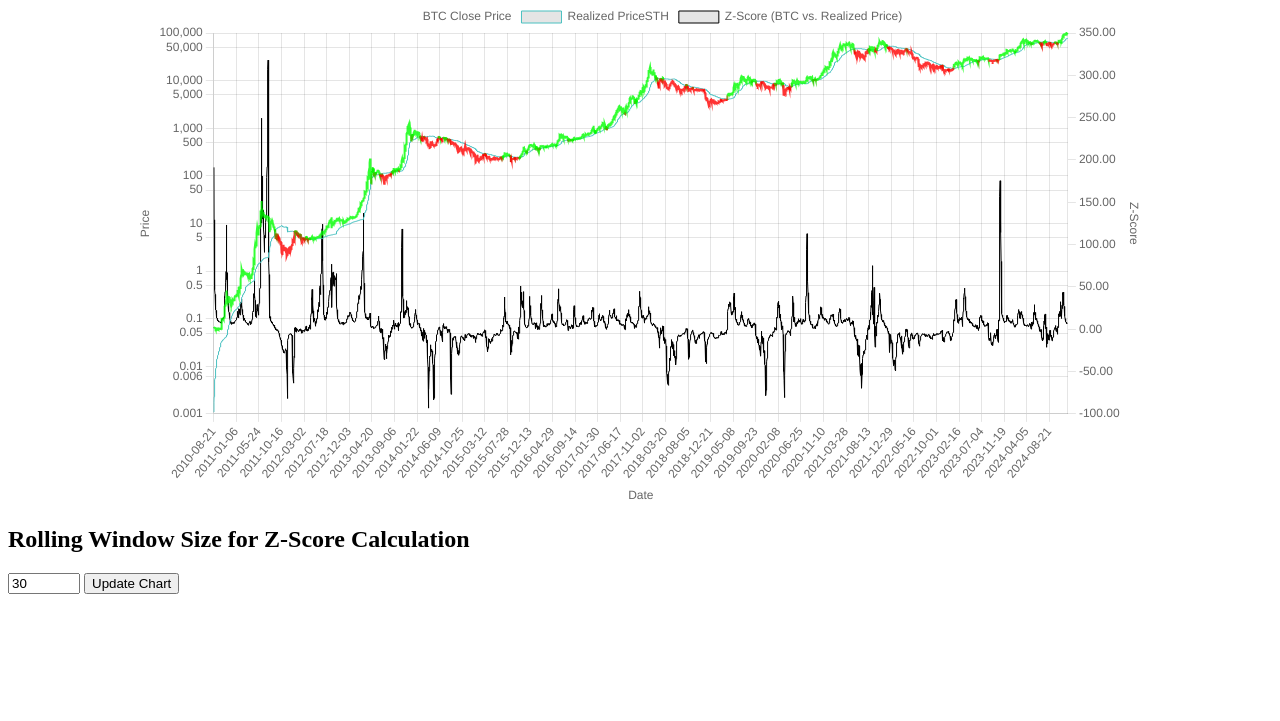
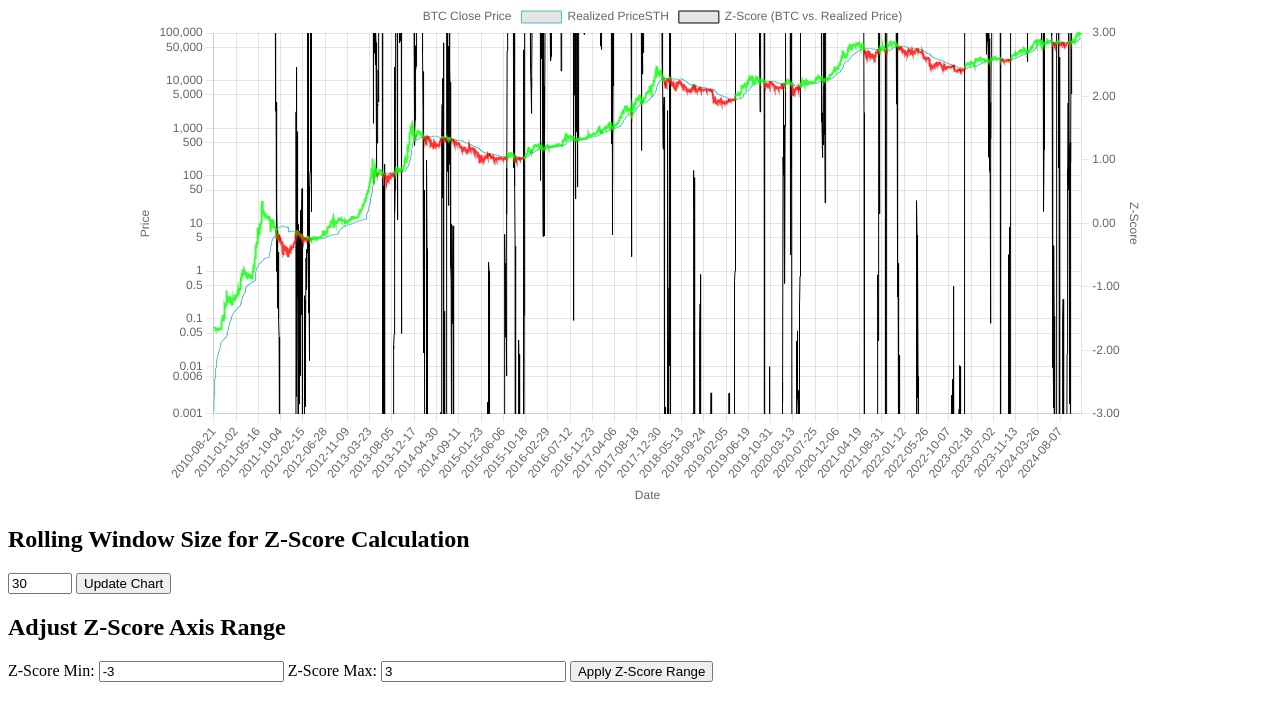
Before and after one commit to taniosHWMF/SDCA, a plain HTML site: page index.html in a window 1280 px wide. Shown: the part 79-800 px from the top of the page. Drawn offline with nearby package versions, Linux system fonts and the light colour scheme.

Commit message:
index.html

```diff
--- a/index.html
+++ b/index.html
@@ -13,8 +13,15 @@
     </div>
 
     <h2>Rolling Window Size for Z-Score Calculation</h2>
-    <input type="number" id="windowSize" value="30" min="1" max="1000" step="1">
+    <input type="number" id="windowSize" value="30" min="1" max="200" step="1">
     <button onclick="updateChart()">Update Chart</button>
+
+    <h2>Adjust Z-Score Axis Range</h2>
+    <label for="zScoreMin">Z-Score Min:</label>
+    <input type="number" id="zScoreMin" value="-3" step="0.1">
+    <label for="zScoreMax">Z-Score Max:</label>
+    <input type="number" id="zScoreMax" value="3" step="0.1">
+    <button onclick="updateChart()">Apply Z-Score Range</button>
 
     <script>
         // URL to your public CSV file
@@ -50,6 +57,10 @@
 
             // Color each BTC close price segment based on the Z-score with smoother transition
             const btcLineColors = calculateLineColorBasedOnZScore(zScores);
+
+            // Get Z-score axis range from input
+            const zScoreMin = parseFloat(document.getElementById('zScoreMin').value);
+            const zScoreMax = parseFloat(document.getElementById('zScoreMax').value);
 
             // Data for the main chart (BTC Close Price vs. Realized Price)
             const mainChartData = {
@@ -129,6 +140,8 @@
                                 text: 'Z-Score'
                             },
                             position: 'right', // Secondary axis on the right side
+                            min: zScoreMin, // Set the min of the Z-score axis
+                            max: zScoreMax, // Set the max of the Z-score axis
                             ticks: {
                                 callback: function(value) {
                                     return value.toFixed(2); // Format Z-scores to 2 decimal places
```
